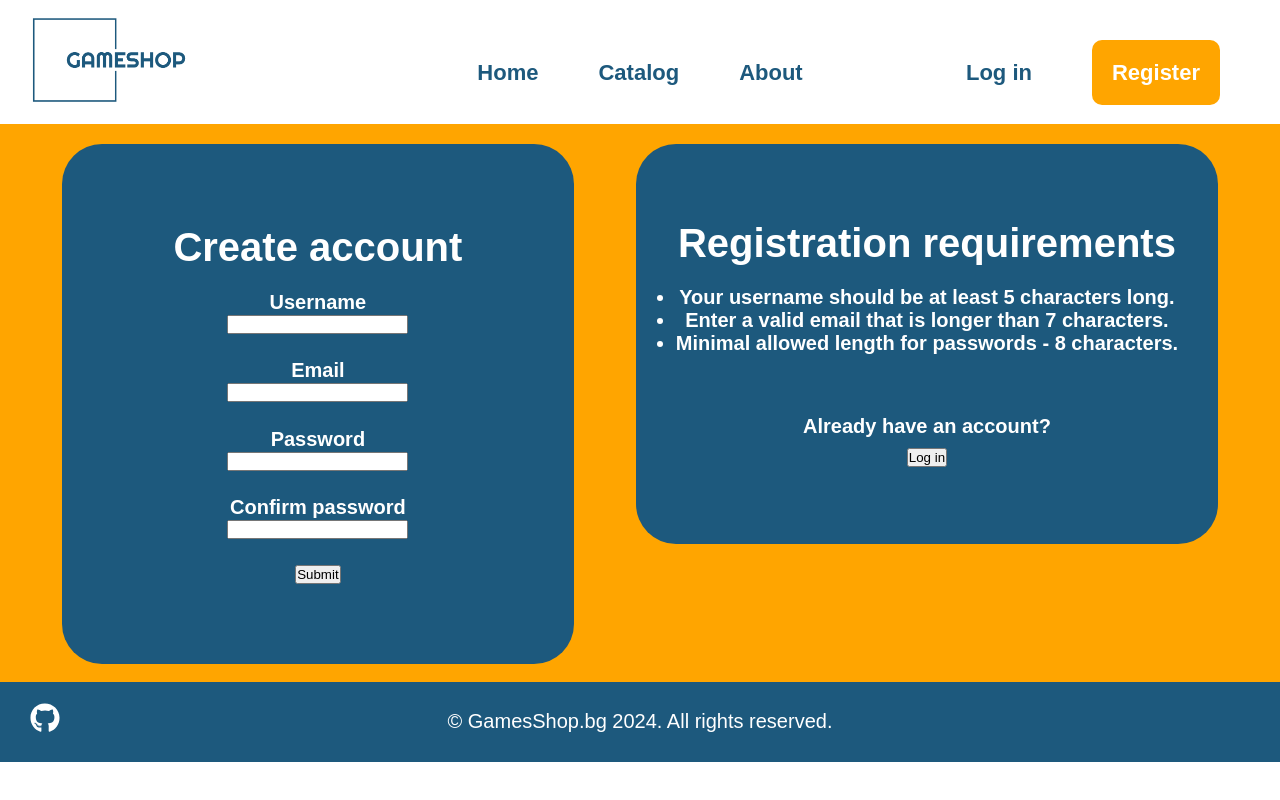
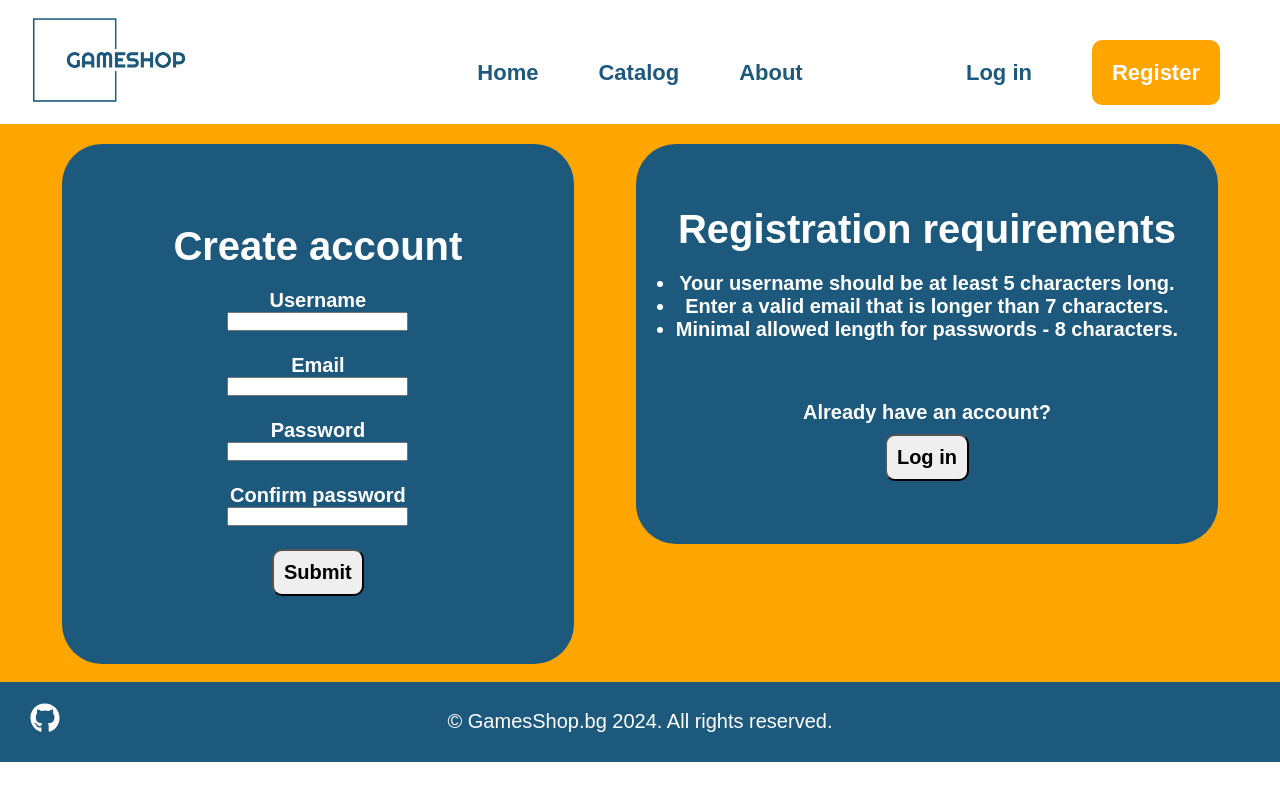
Before and after one commit to mihailhr/React-project---GameShop.bg, a React (Vite) app in the folder client/: page /register in a window 1280 px wide. Built offline with nearby package versions, Linux system fonts and the light colour scheme; no server answers.

Commit message:
Added a component for non-existing routes, minor stylization changes

```diff
--- a/client/src/App.jsx
+++ b/client/src/App.jsx
@@ -20,6 +20,7 @@ import About from "./Components/About";
 import Catalog from "./Components/Catalog";
 import checkGame from "./validators/gameValidator";
 import GameDetails from "./Components/GameDetails";
+import NotFound from "./Components/NotFound";
 
 export default function App() {
   const navigate = useNavigate();
@@ -141,6 +142,7 @@ export default function App() {
         <Route path="/catalog" element={<Catalog/>}/>
         <Route path="/catalog/:id" element={<GameDetails/>}/>
         <Route path="/edit/:id" element={<EditGame/>} />
+        <Route path="*" element={<NotFound/>}/>
       </Routes>
 
       <Footer />
--- a/client/src/Components/EditGame.jsx
+++ b/client/src/Components/EditGame.jsx
@@ -8,7 +8,7 @@ import { useNavigate } from "react-router-dom"
 
 export default function EditGame(){
     const navigate=useNavigate()
-    const {auth,user} =useAuth()
+    const {user} =useAuth()
     const {id}=useParams()
     const[gameDetails,setGameDetails]=useState({name:"",category:"sports",mainImage:"",secondaryImage:"",trailer:"",description:"",price:"",creator:"",buyers:[],_id:id})
     const [isCreator,setIsCreator]=useState(false)
--- /dev/null
+++ b/client/src/Components/NotFound.jsx
@@ -0,0 +1,7 @@
+export default function NotFound(){
+    return(
+        <div className="notFound">
+            <h1>The page you are looking for does not seem to exist.</h1>
+            </div>
+    )
+}
--- a/client/src/Components/Register.jsx
+++ b/client/src/Components/Register.jsx
@@ -26,7 +26,7 @@ export default function Register(prop){
             <input type="password" name="password" value={prop.registerFormData.password} onChange={prop.handleChanges}/> <br />
             <label>Confirm password</label>
             <input type="password" name="rePass" value={prop.registerFormData.rePass} onChange={prop.handleChanges}/> <br />
-            <input type="submit" />
+            <input type="submit" className="inputButton" />
 
         </form>
 
--- a/client/src/styles.css
+++ b/client/src/styles.css
@@ -223,6 +223,13 @@ align-self: center;
     font-weight: 600;
     font-size: 20px;
     border-radius: 40px;
+  }
+  .registerDiv button, .registerDiv .inputButton{
+    padding: 10px;
+    font-size: 20px;
+    font-family: Arial, Helvetica, sans-serif;
+    font-weight: 600;
+    border-radius: 10px;
   }
   .registerDiv .redirect p{
     padding-top: 60px;
@@ -698,3 +705,17 @@ margin-left: 30vw;}
   font-weight: 600;
   border-radius: 10px;
 }
+
+
+.notFound{
+  background-color: orange;
+  height: 69.7vh;
+  width: 100vw;
+  display: flex;
+  justify-content: center;
+  align-items: center;
+  font-family: Arial, Helvetica, sans-serif;
+  color: white;
+  font-weight: 600;
+  font-size: 25px;
+}
```
